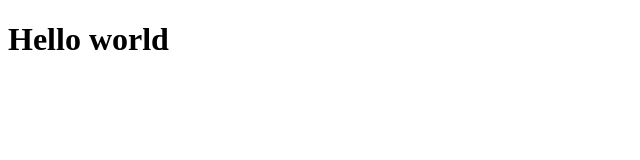
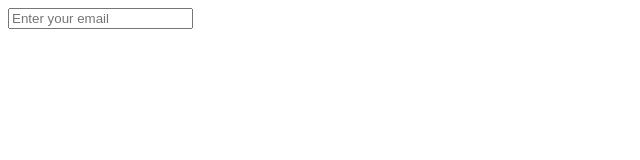
Before and after one commit to duyhl512/demo, a plain HTML site: page index.html in a window 1280 px wide. Shown: the whole page, without its empty margins (0-640 px from the left). Drawn offline with Linux system fonts and the light colour scheme.

Commit message:
Login form

```diff
--- a/index.html
+++ b/index.html
@@ -6,6 +6,11 @@
     <title>Document</title>
   </head>
   <body>
-    <h1>Hello world</h1>
+    <form>
+      <div>
+        <label></label>
+        <input placeholder="Enter your email" />
+      </div>
+    </form>
   </body>
 </html>
```
